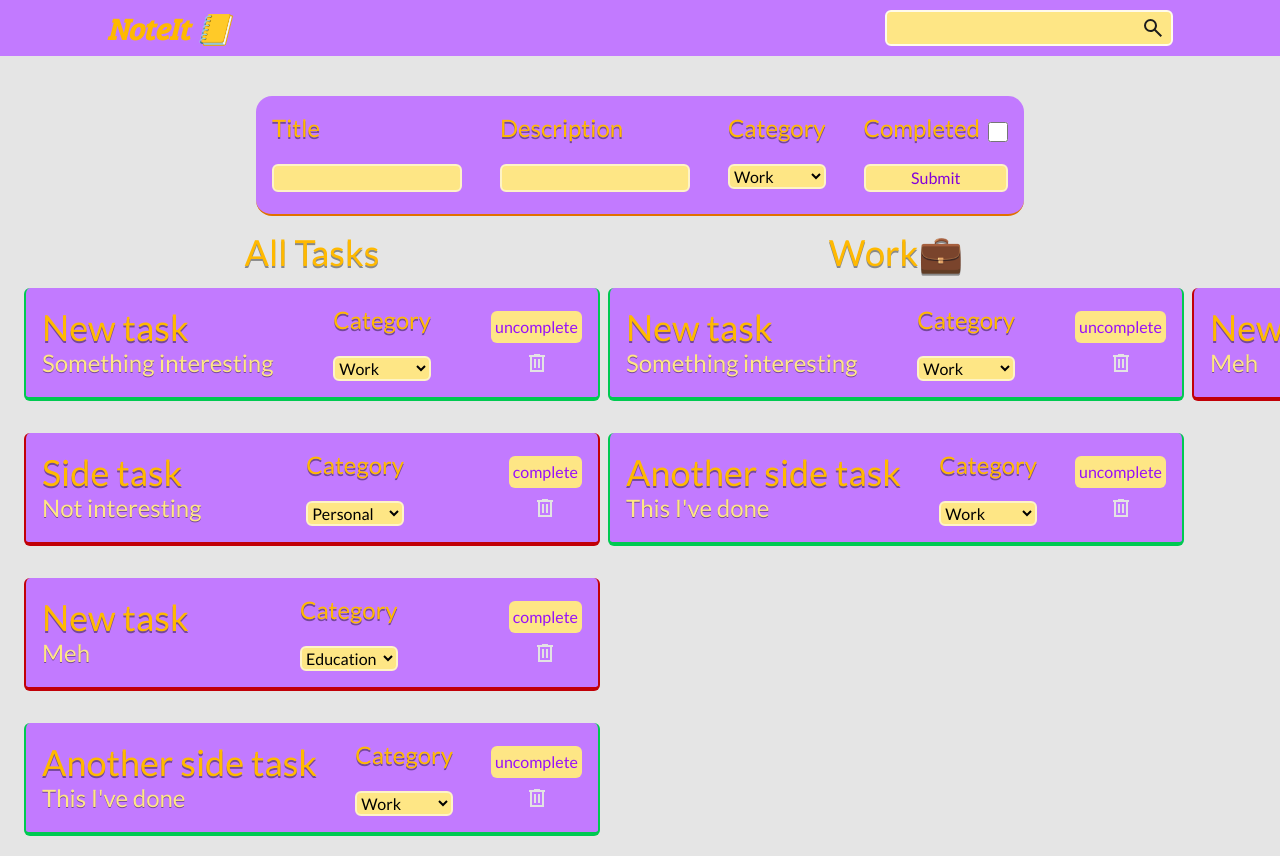
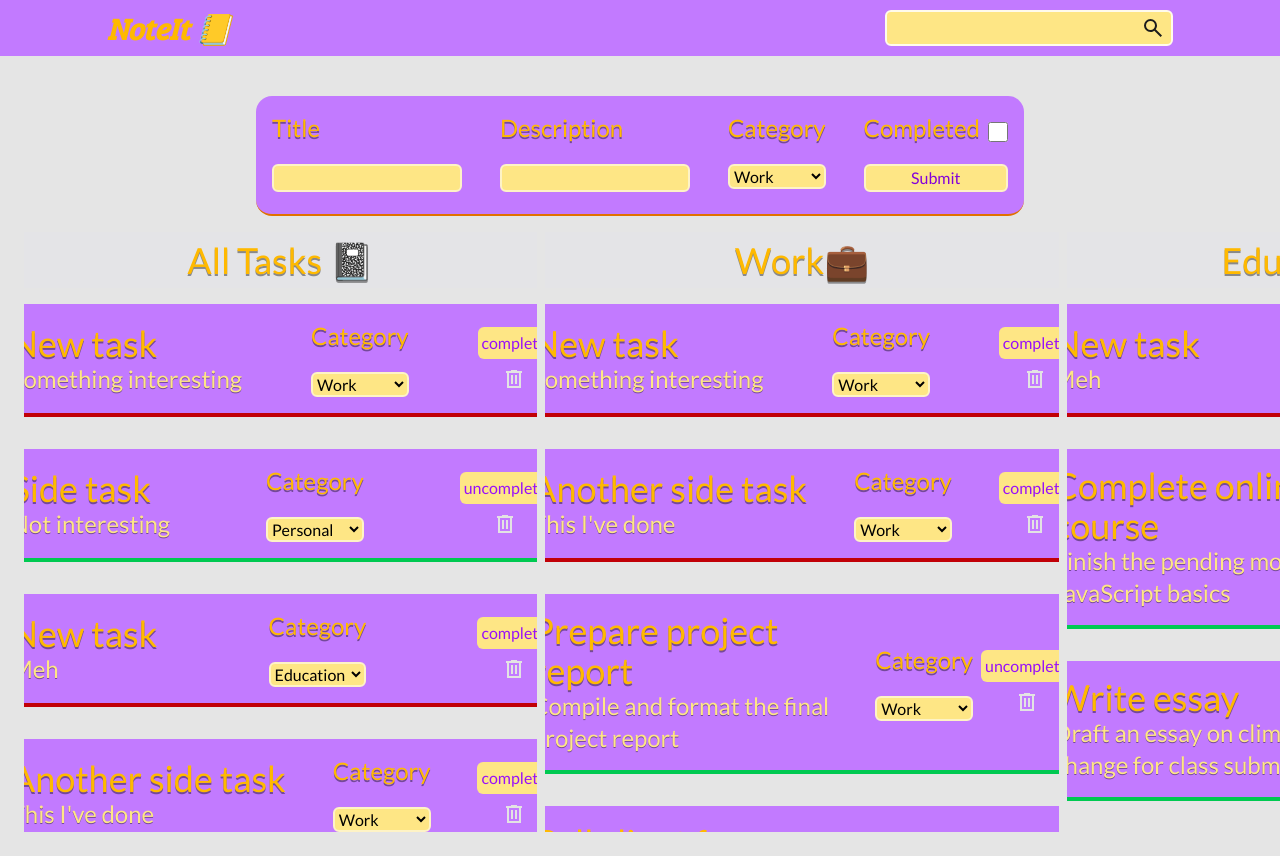
Before and after one commit to bymajka/react-tasks, a React (Vite) app in the folder component-task/: page / in a window 1280 px wide. Built offline with nearby package versions, Linux system fonts and the light colour scheme.

Commit message:
Styled columns and scrollbars

```diff
--- a/component-task/src/App.tsx
+++ b/component-task/src/App.tsx
@@ -40,8 +40,16 @@ const App = () => {
     <div className="flex flex-col bg-neutral-200 gap-4 min-h-dvh">
       <TaskForm tasks={tasks} setTasks={setTasks} />
       <TasksContext.Provider value={{removeContext:handleRemoving, changecategory:handleChangeCategory}}>
-      <div className="flex flex-row gap-2 overflow-scroll overflow-y-hidden px-6">
-        <TaskList tasks={filteredItems} onToggleCompletion={handleTogglecompletion} categoryName="All Tasks"/>
+      <div className="flex flex-row gap-2 overflow-auto overflow-y-hidden px-6
+      scroll-smooth
+      [&::-webkit-scrollbar]:h-2
+  [&::-webkit-scrollbar-track]:rounded-full
+  [&::-webkit-scrollbar-track]:bg-gray-100
+  [&::-webkit-scrollbar-thumb]:rounded-full
+  [&::-webkit-scrollbar-thumb]:bg-gray-300
+  dark:[&::-webkit-scrollbar-track]:bg-neutral-700
+  dark:[&::-webkit-scrollbar-thumb]:bg-neutral-500">
+        <TaskList tasks={filteredItems} onToggleCompletion={handleTogglecompletion} categoryName="All Tasks 📓"/>
         {taskListsByCategory}
       </div>
       </TasksContext.Provider>
--- a/component-task/src/components/Task.tsx
+++ b/component-task/src/components/Task.tsx
@@ -12,7 +12,7 @@ interface TaskProps {
 
 const Task = ({ id, title, description, isCompleted, categorie, onToggle }: TaskProps) => {
     return (
-        <div className={`flex flex-row items-center gap-2 bg-purple-400 min-w-xl rounded-md justify-between m-4 p-4 border-0 border-b-4 border-l-2 border-r-2 ${isCompleted ? 'border-green-500' : 'border-red-700'}`}>
+        <div className={`flex flex-row items-center gap-2 bg-purple-400 w-xl rounded-md justify-between m-4 p-4 border-0 border-b-4 border-l-2 border-r-2 ${isCompleted ? 'border-green-500' : 'border-red-700'}`}>
             <div>
                 <h1 className="text-amber-400 text-4xl [text-shadow:_0_2px_0_rgb(0_0_0_/_40%)]">{title}</h1>
                 <p className="text-amber-200 text-2xl [text-shadow:_0_1px_0_rgb(0_0_0_/_40%)]">{description}</p>
--- a/component-task/src/components/TaskList.tsx
+++ b/component-task/src/components/TaskList.tsx
@@ -13,8 +13,18 @@ interface ToggleEvent {
 
 const TaskList = (props: {tasks: Task[], onToggleCompletion: ToggleEvent, categoryName: string}) => {
     return (
-      <div className="flex flex-col self-start items-center h-fit min-w-xl">
-        <h1 className="text-amber-400 [text-shadow:_0_2px_0_rgb(0_0_0_/_40%)] text-4xl">{props.categoryName}</h1>
+      props.tasks.length !== 0 &&
+      <div className="flex flex-col self-start items-center max-h-[75vh] overflow-y-auto overflow-x-hidden min-w-5/12 relative
+      [&::-webkit-scrollbar]:w-2
+       [&::-webkit-scrollbar-track]:mt-18
+       [&::-webkit-scrollbar-track]:mb-4
+  [&::-webkit-scrollbar-track]:rounded-full
+  [&::-webkit-scrollbar-track]:bg-gray-100
+  [&::-webkit-scrollbar-thumb]:rounded-full
+  [&::-webkit-scrollbar-thumb]:bg-gray-300
+  dark:[&::-webkit-scrollbar-track]:bg-neutral-700
+  dark:[&::-webkit-scrollbar-thumb]:bg-neutral-500">
+        <h1 className="text-amber-400 [text-shadow:_0_2px_0_rgb(0_0_0_/_40%)] text-4xl sticky top-0 bg-zinc-200 w-full text-center py-2">{props.categoryName}</h1>
         {props.tasks.map((task) => {
           return <Task id={task.id} title={task.title} description={task.description} isCompleted={task.isCompleted} onToggle={props.onToggleCompletion} categorie={task.category}/>
           })}
--- a/component-task/src/constants/tasks.ts
+++ b/component-task/src/constants/tasks.ts
@@ -1,13 +1,31 @@
-const TASK_ID_1 = Symbol('task 1');
-const TASK_ID_2 = Symbol('task 2');
-const TASK_ID_3 = Symbol('task 3');
-const TASK_ID_4 = Symbol('task 4');
 
 import { categories } from "./categories";
 
-export const TASKS = [
-    {id: TASK_ID_1, title: 'New task', description: 'Something interesting', category: categories[0].name, isCompleted: true},
-    {id: TASK_ID_2, title: 'Side task', description: 'Not interesting', category: categories[2].name, isCompleted: false},
-    {id: TASK_ID_3, title: 'New task', description: 'Meh', category: categories[1].name, isCompleted: false},
-    {id: TASK_ID_4, title: 'Another side task', description: "This I've done", category: categories[0].name, isCompleted: true}
-]
+export const TASKS = Array.from({ length: 24 }, (_, index) => ({
+    id: Symbol(`task ${index + 1}`),
+    title: [
+        'New task', 'Side task', 'New task', 'Another side task', 'Prepare project report',
+        'Call client for feedback', 'Plan team meeting', 'Organize desk', 'Review code',
+        'Grocery shopping', 'Morning workout', 'Read a book', 'Call a friend', 'Cook dinner',
+        'Complete online course', 'Write essay', 'Revise math concepts', 'Attend workshop',
+        'Prepare for quiz', 'Update resume', 'Plan weekend trip', 'Watch documentary',
+        'Declutter wardrobe', 'Practice coding'
+    ][index],
+    description: [
+        'Something interesting', 'Not interesting', 'Meh', "This I've done", 'Compile and format the final project report',
+        'Discuss project progress and gather feedback', 'Set agenda and schedule for the upcoming team meeting', 'Clean and arrange workspace for better productivity', 'Check and optimize the recent code changes',
+        'Buy vegetables, fruits, and essentials for the week', 'Do a 30-minute strength training session', 'Finish at least two chapters of the current book', 'Catch up with an old friend over a call', 'Try a new recipe for dinner tonight',
+        'Finish the pending module on JavaScript basics', 'Draft an essay on climate change for class submission', 'Practice algebra and calculus problems', 'Join an online seminar on career development',
+        'Review notes and practice questions for upcoming quiz', 'Add recent projects and skills to resume', 'Research destinations and book accommodations', 'Learn something new from an educational documentary',
+        'Sort out and donate unused clothes', 'Solve at least 3 coding challenges on LeetCode'
+    ][index],
+    category: [
+        categories[0].name, categories[2].name, categories[1].name, categories[0].name,
+        categories[0].name, categories[0].name, categories[0].name, categories[0].name,
+        categories[0].name, categories[2].name, categories[2].name, categories[2].name,
+        categories[2].name, categories[2].name, categories[1].name, categories[1].name,
+        categories[1].name, categories[1].name, categories[1].name, categories[0].name,
+        categories[2].name, categories[1].name, categories[2].name, categories[1].name
+    ][index],
+    isCompleted: Math.random() < 0.5
+}));
```
